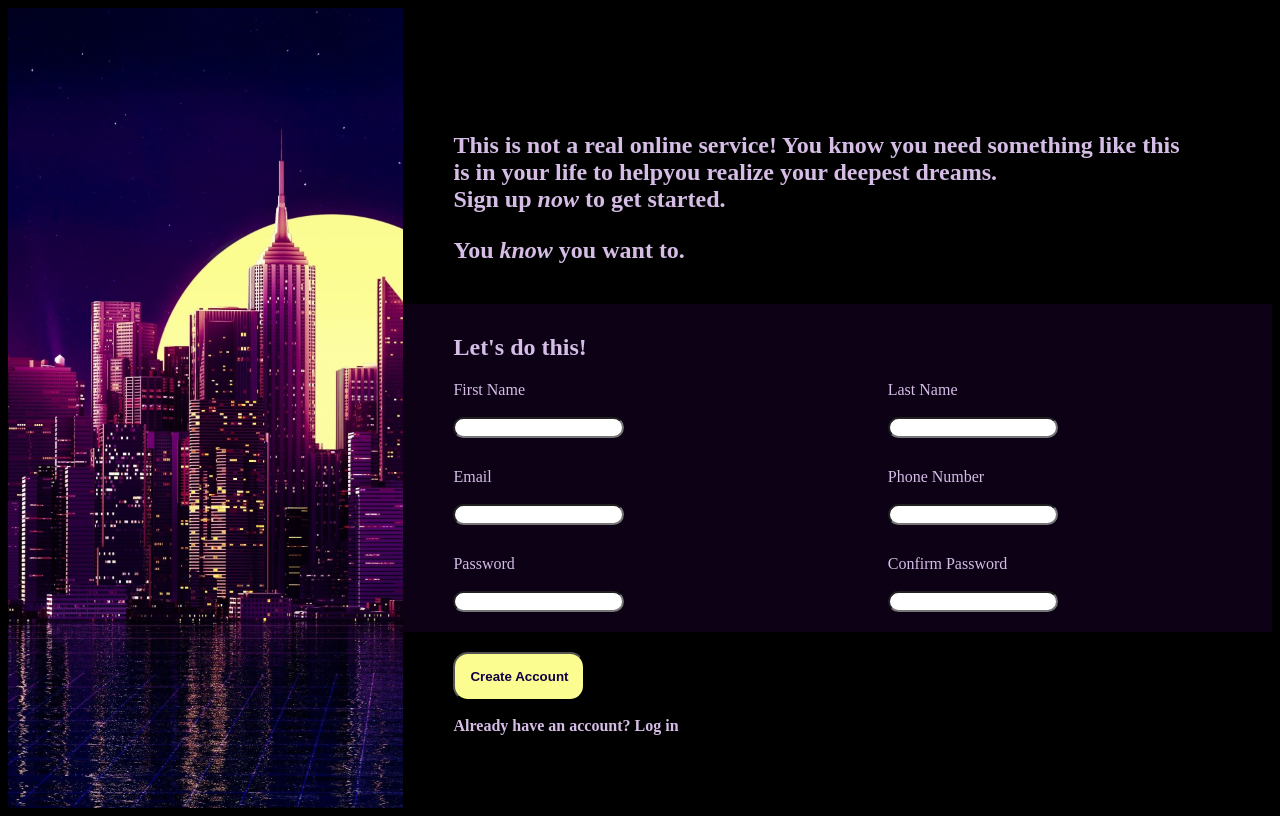
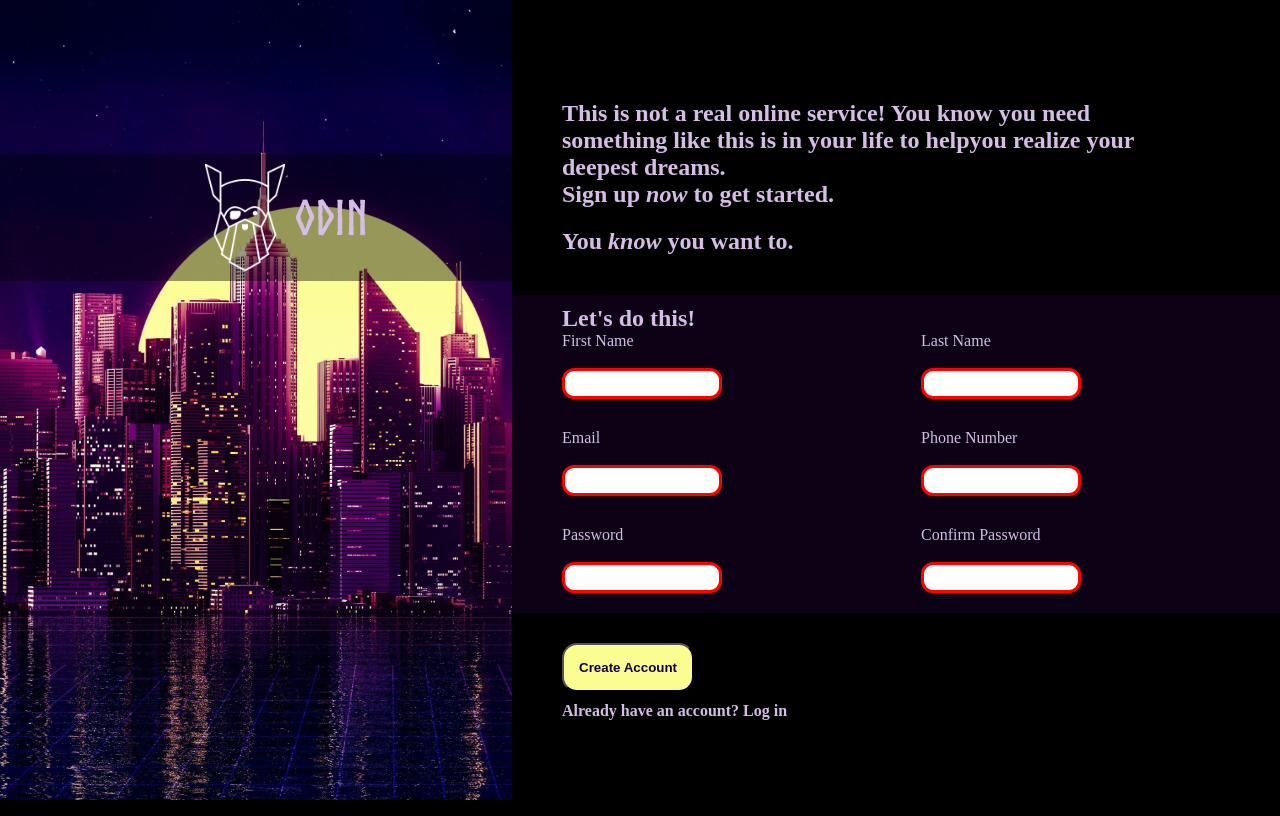
Before and after one commit to HAM1112/signup-form, a plain HTML site: page index.html in a window 1280 px wide. Drawn offline with Linux system fonts and the light colour scheme.

Commit message:
element form

```diff
--- a/index.html
+++ b/index.html
@@ -10,7 +10,12 @@
 </head>
 <body>
     <div class="main">
-        <div class="cover"> </div>
+        <div class="cover">
+            <div class="logo-bar">
+                <img src="./images/odin-lined.png" alt="odin-logo">
+                <h1>ODIN</h1>
+            </div>
+        </div>
 
 <!-- content -->
 
@@ -29,36 +34,36 @@
 
             <div class="feild-content">
                 <h2>Let's do this!</h2>
-                <div class="input-feild">
+                <form id="my-form" class="input-feild">
                             <div>
                                 <label for="first-name">First Name</label><br>
-                                <input type="text" id="first-name">
+                                <input type="text" id="first-name" minlength="3" required>
                             </div>
                             <div>
                                 <label for="last-name">Last Name</label><br>
-                                <input type="text" id="last-man">
+                                <input type="text" id="last-man" required>
                             </div>
                             <div>
-                                <label for="email">Email</label><br>
-                                <input type="email" id="email" title="invalid">
+                                <label for="user_email">Email</label><br>
+                                <input type="email" id="user_email" required>
                             </div>
                             <div>
                                 <label for="phone-number">Phone Number</label><br>
-                                <input type="number" id="phone-number">
+                                <input type="number" id="phone-number" minlength="10" maxlength="10" required>
                             </div>
                             <div>
                                 <label for="password">Password</label><br>
-                                <input type="password" id="password">
+                                <input type="password" id="password" required>
                             </div>
                             <div>
                                 <label for="confirm">Confirm Password</label><br>
-                                <input type="password" id="confirm">
+                                <input type="password" id="confirm" required>
                             </div>
-                </div>
+                </form>
 
             </div>
             <div class="last">
-                <button type="submit" id="submit-btn">Create Account</button>
+                <button type="submit" form="my-form" id="submit-btn">Create Account</button>
                 <p>Already have an account?<span class="log-in"> Log in</span></p>
             </div>
         </div>
--- a/style.css
+++ b/style.css
@@ -1,29 +1,62 @@
 *{
     background-color: #000000;
     color: #d5bde6;
+    margin: 0px;
+    padding: 0px;
 }
 
-h2{
+@font-face {
+    font-family: 'odinfont';
+    src: url('./Norse-Bold.otf');
+}
+
+
+.section h2{
     background-color: #0d0116;
 }
 
 body > .main{
     display: flex;
-    width: auto;
-    height: 100vh;
+    justify-content: center;
+    width: 100vw;
+
 }
 
 body > .main > .cover{
     position: relative;
-    width: max(10rem, 50vw);
+    flex-grow: 1;
+    width: max(40vw, 350px);
+    height: 100vh;
     background-image: url(./images/city.jpg);
-    background-size: cover;
+    background-size: cover  ;
     background-repeat: no-repeat;
-
-
+    background-position: center;
 }
 
+.cover .logo-bar{
+    background-color: rgba(0, 0, 0,0.4);
+    margin-top: 30%;
+    width: 100%;
+    font-family: 'odinfont';
+    padding: 0px 2vw;
+    display: flex;
+    justify-content: center;
+    align-items: center;
+}
 
+.logo-bar img{
+    width: 5rem;
+    padding: 10px;
+    background-color: rgba(0, 0, 0,0);
+}
+.logo-bar h1{
+    background-color: rgba(0, 0, 0,0);
+    font-size: xxx-large;
+}
+
+body > .main > .section{
+    width: 60vw;
+}
 
 body > .main > .section> .content{
     font-weight: bold;
@@ -44,12 +77,13 @@ body > .main > .section> .content{
     padding-bottom: 20px;
     padding-right: 100px;
     padding-top: 10px;
+
 }
 
 .input-feild{
     display: grid;
     gap: 30px;
-    column-gap: 150px;
+    column-gap: 100px;
     grid-template-columns: repeat(2, 1fr);
     grid-template-rows: repeat(3, 1fr);
     background-color: #0d0116;
@@ -72,11 +106,20 @@ body > .main > .section> .content{
     background-color: #ffffff;
     color: #892CDC;
     font-weight: bold;
-    border-radius: 25px;
+    border-radius: 12px;
+    padding: 5px 10px;
 }
 
 .input-feild > div > input:focus{
-    border: 4px solid #892CDC;
+    border: 3px solid #d5bde6;
+    box-shadow: 2px 2px 10px #d5bde6;
+    outline: none;
+}
+.input-feild > div > input:invalid{
+    border: 3px solid red;
+}
+.input-feild > div > input:valid{
+    border:3px solid #892CDC ;
 }
 
 .last{
@@ -90,6 +133,7 @@ body > .main > .section> .content{
     border-radius: 15px;
     color: #100043;
     font-weight: bold;
+    margin: 10px 0px;
 }
 
 .last > button:hover{
```
Also changed, not shown: Norse-Bold.otf (added), images/odin-lined.png (added).
